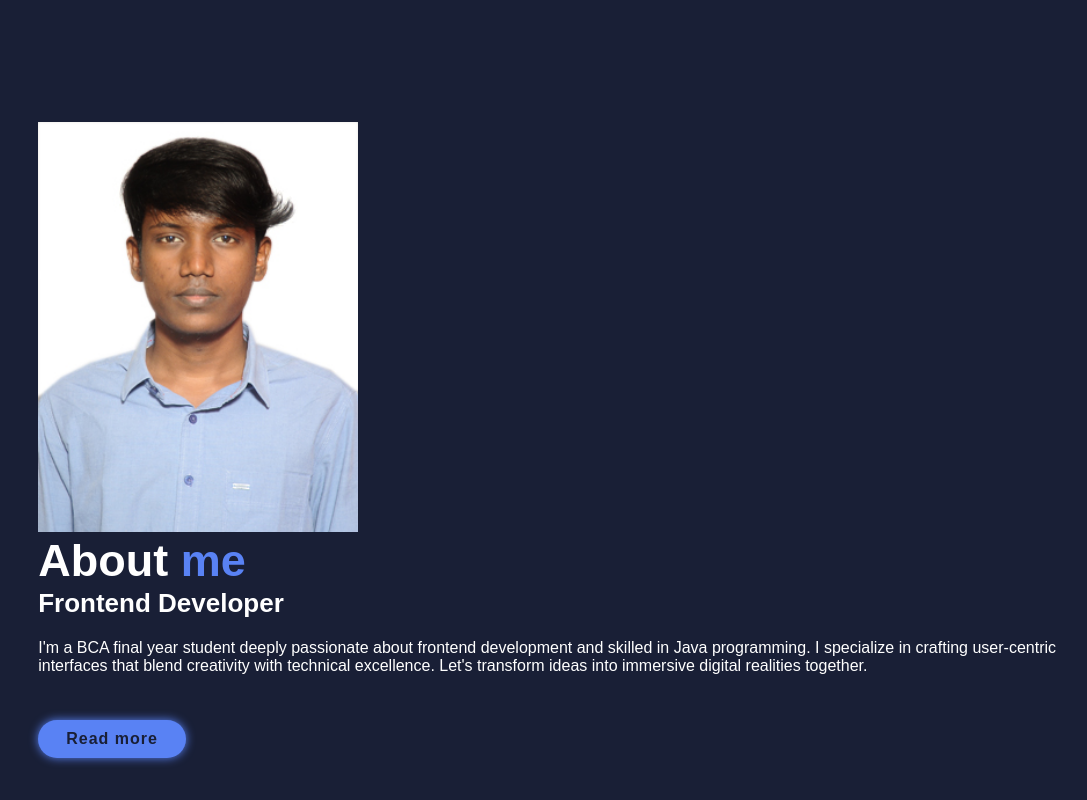
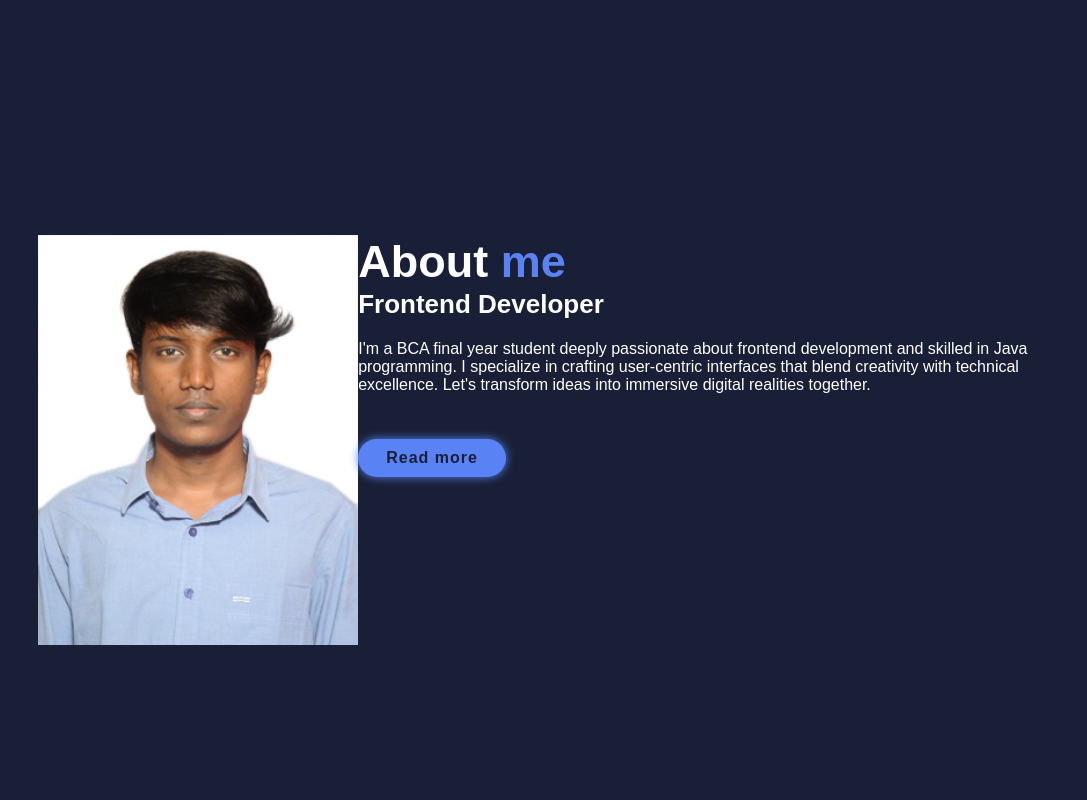
Before and after one commit to Jegans03/Portfolio-, a plain HTML site: page index.html in a window 1280 px wide. Shown: the part 800-1600 px from the top of the page, without its empty margins (77-1164 px from the left). Drawn offline with nearby package versions, Linux system fonts and the light colour scheme.

Commit message:
Update style.css

```diff
--- a/style.css
+++ b/style.css
@@ -144,6 +144,11 @@ span{
 
 .about-img img{
   width:25vw;
+  float:left;
+}
+
+.about-content{
+  margin-right:20px;
 }
 
 .heading{
```
